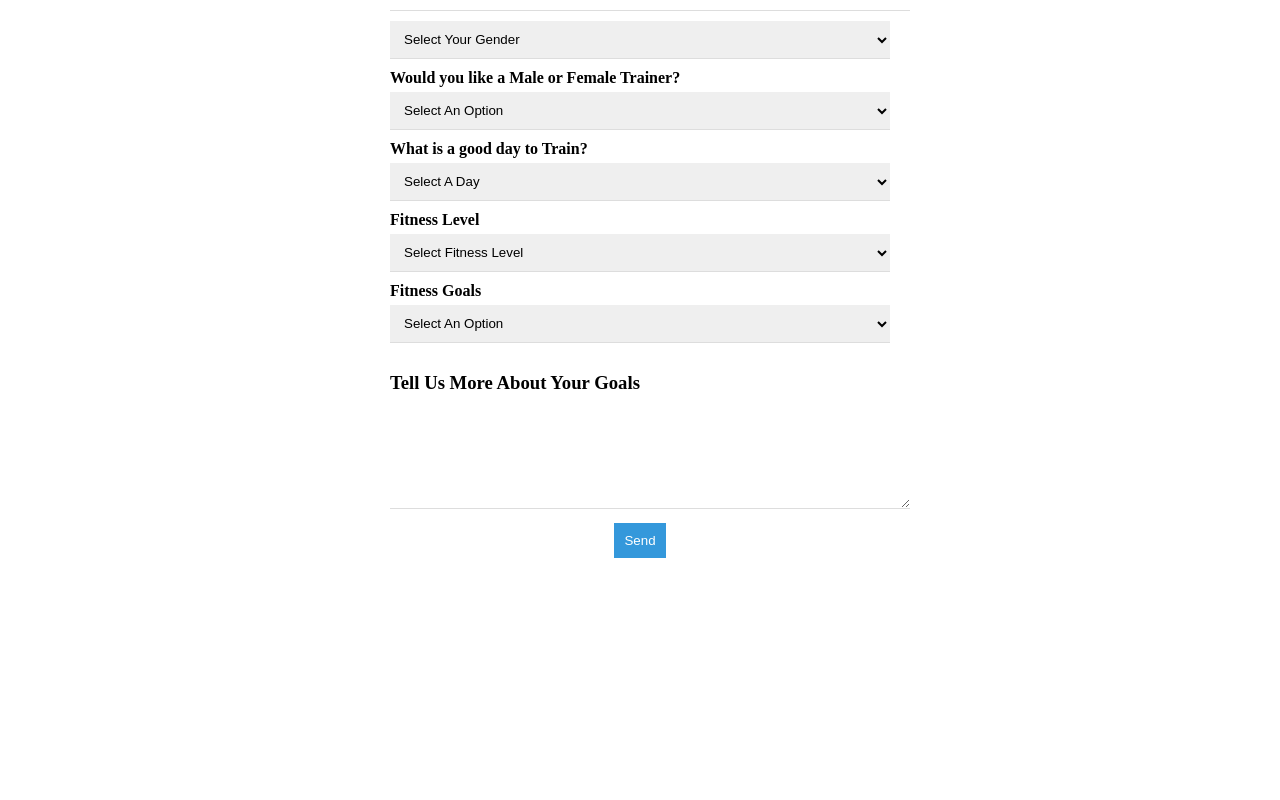
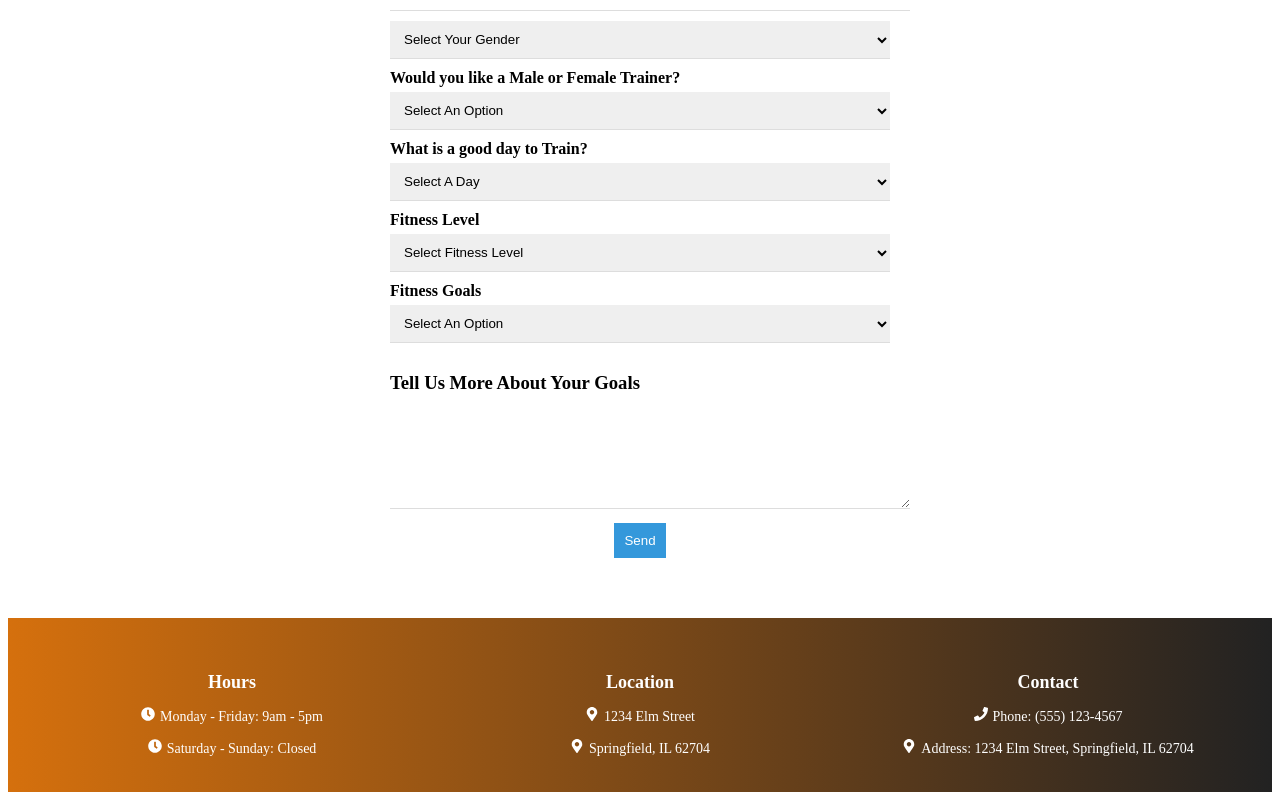
Before and after one commit to jcambria/gymwebpage, a React (Create React App) app: page / in a window 1280 px wide. Shown: the part 2969-3769 px from the top of the page. Before the commit the page ends 3595 px from the top, so only its background shows below. Built offline with nearby package versions, Linux system fonts and the light colour scheme.

Commit message:
footer component

```diff
--- a/src/App.js
+++ b/src/App.js
@@ -7,11 +7,10 @@ import Header from './components/Header/Header';
 
 import "./App.css";
 import WorkoutListTracker from './components/WorkoutTracker/WorkoutListTracker';
-import PersonalTrainingForm from './components/Questionaire/PersonalTrainingForm';
 import ContactUs from './components/ContactUs/ContactUs';
-import Classes from './components/WhatWeOffer/WhatWeOffer';
 import WhatWeOffer from './components/WhatWeOffer/WhatWeOffer';
 import Trainers from './components/Trainers/Trainers';
+import Footer from './components/Footer/Footer';
 
 // const images = [
 //     'https://media-cldnry.s-nbcnews.com/image/upload/rockcms/2021-12/211208-working-out-stock-mn-1310-55e1c7.jpg',
@@ -31,6 +30,7 @@ const App = () => {
         <Trainers />
         <WorkoutListTracker />
         <ContactUs />
+        <Footer />
         {/* <PersonalTrainingForm /> */}
 
 
--- /dev/null
+++ b/src/components/Footer/Footer.css
@@ -0,0 +1,44 @@
+/* Footer Container */
+.footer-container {
+    background-image: linear-gradient(to right, #d5700d, #222); /* Linear gradient background */
+    color: #fff;
+    display: flex;
+    flex-wrap: wrap; /* Allow footer sections to wrap on smaller screens */
+    justify-content: center;
+    padding: 20px;
+  }
+
+  /* Footer Section */
+  .footer-section {
+    flex: 1;
+    padding: 10px;
+    text-align: center; /* Center align footer sections on smaller screens */
+  }
+
+  /* Footer Heading */
+  .footer-heading {
+    font-size: 18px;
+    margin-bottom: 10px;
+  }
+
+  /* Footer Text */
+  .footer-text {
+    font-size: 14px;
+    margin-bottom: 5px;
+  }
+
+  /* Footer Icon */
+  .footer-icon {
+    margin-right: 5px;
+  }
+
+  /* Footer Link */
+  .footer-link {
+    color: #fff;
+    text-decoration: none;
+  }
+
+  /* Footer Link Hover Effect */
+  .footer-link:hover {
+    color: #00b4d8; /* Change color on hover */
+  }
--- /dev/null
+++ b/src/components/Footer/Footer.jsx
@@ -0,0 +1,56 @@
+import React from 'react';
+import { FaClock, FaMapMarkerAlt, FaPhone } from 'react-icons/fa'; // Import icons from react-icons/fa
+import './Footer.css'; // Import the CSS file for styling
+
+const Footer = () => {
+  return (
+    <footer className="footer-container">
+      <div className="footer-section">
+        <h4 className="footer-heading">Hours</h4>
+        <p className="footer-text">
+          <FaClock className="footer-icon" />
+          Monday - Friday: 9am - 5pm
+        </p>
+        <p className="footer-text">
+          <FaClock className="footer-icon" />
+          Saturday - Sunday: Closed
+        </p>
+      </div>
+      <div className="footer-section">
+        <h4 className="footer-heading">Location</h4>
+        <p className="footer-text">
+          <FaMapMarkerAlt className="footer-icon" />
+          1234 Elm Street
+        </p>
+        <p className="footer-text">
+          <FaMapMarkerAlt className="footer-icon" />
+          Springfield, IL 62704
+        </p>
+      </div>
+      <div className="footer-section">
+        <h4 className="footer-heading">Contact</h4>
+        <p className="footer-text">
+          <FaPhone className="footer-icon" />
+          Phone:{' '}
+          <a href="tel:+15551234567" className="footer-link">
+            (555) 123-4567
+          </a>
+        </p>
+        <p className="footer-text">
+          <FaMapMarkerAlt className="footer-icon" />
+          Address:{' '}
+          <a
+            href="https://www.google.com/maps?q=1234+Elm+Street,+Springfield,+IL+62704"
+            target="_blank"
+            rel="noopener noreferrer"
+            className="footer-link"
+          >
+            1234 Elm Street, Springfield, IL 62704
+          </a>
+        </p>
+      </div>
+    </footer>
+  );
+};
+
+export default Footer;
```
